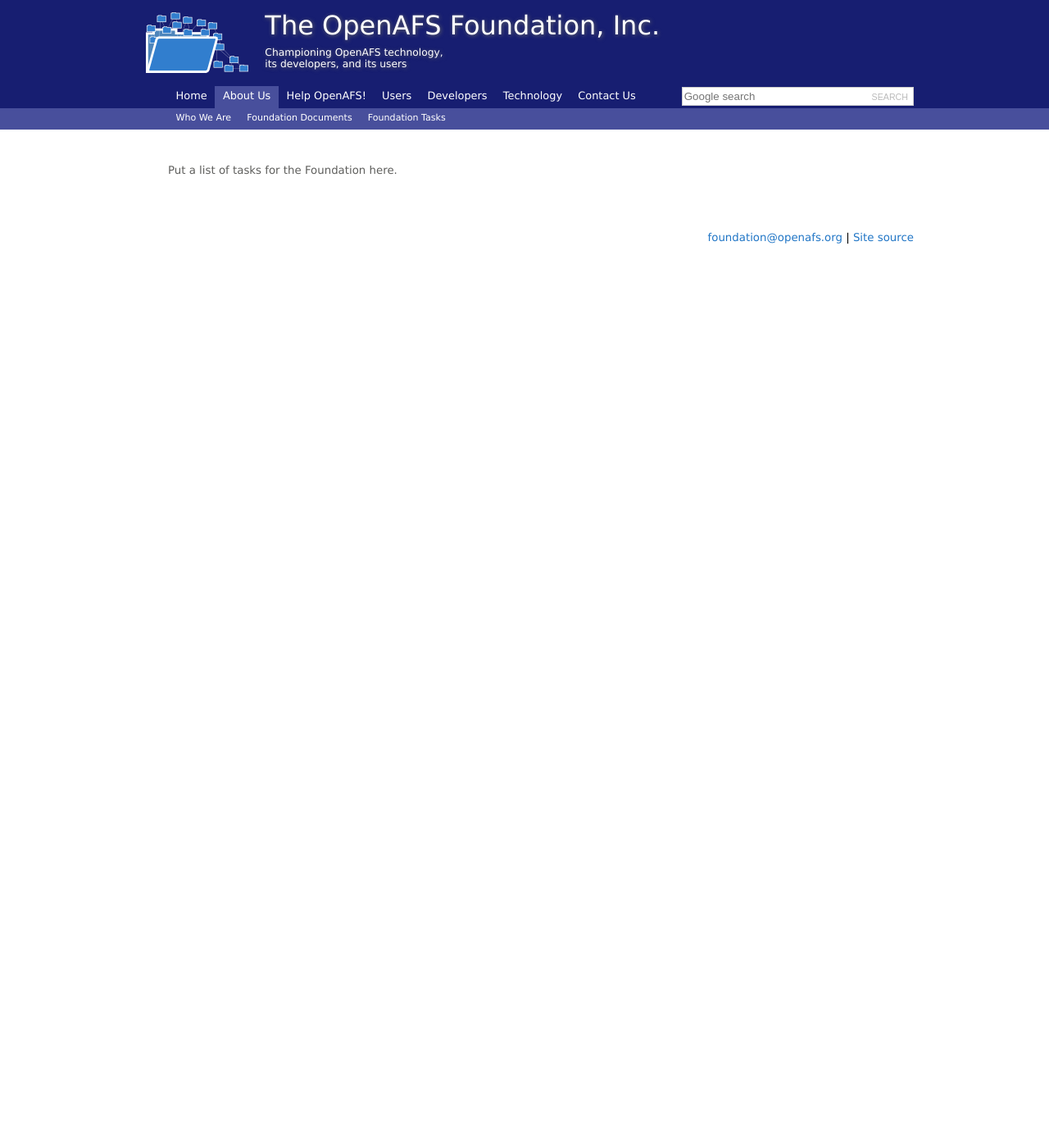
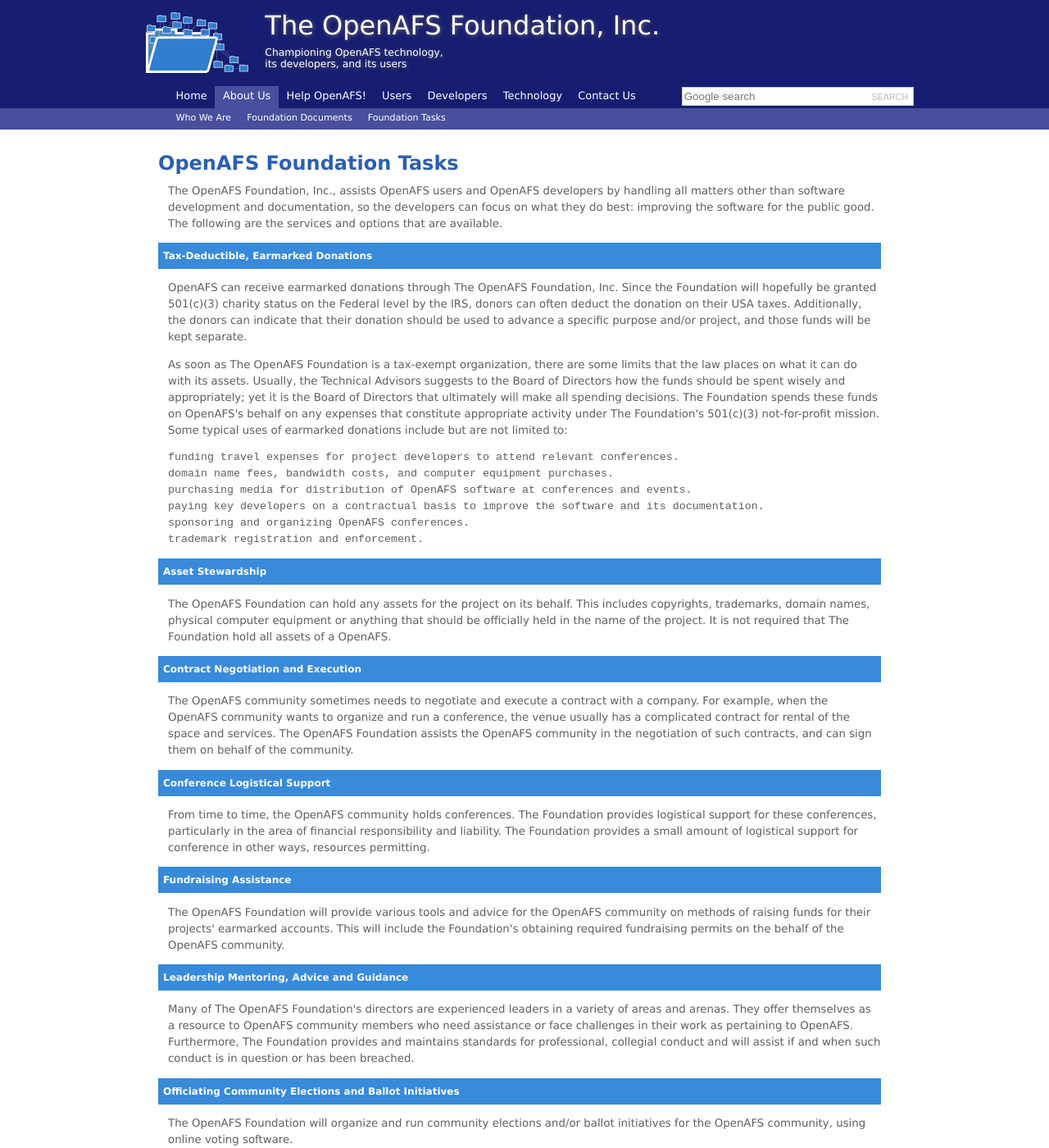
Before and after one commit to openafsfoundation/openafsfoundation.org, a Jekyll site: the page built from about/tasks/index.md, in a window 1280 px wide and 1400 px high. Shown: the whole window at 82% size. Built offline with Jekyll 4.4.1, drawn with Linux system fonts in a browser that asks for light colours; some of the changed text lies outside the part shown.

Commit message:
Initial text, edited from sfconservancy.org/members/services

```diff
--- a/about/tasks/index.md
+++ b/about/tasks/index.md
@@ -3,4 +3,46 @@
 nav: [about,tasks]
 ---
 
-Put a list of tasks for the Foundation here.
+## OpenAFS Foundation Tasks ##
+
+The OpenAFS Foundation, Inc., assists OpenAFS users and OpenAFS developers by handling all matters other than software development and documentation, so the developers can focus on what they do best: improving the software for the public good. The following are the services and options that are available.
+
+### Tax-Deductible, Earmarked Donations ###
+
+OpenAFS can receive earmarked donations through The OpenAFS Foundation, Inc. Since the Foundation will hopefully be granted 501(c)(3) charity status on the Federal level by the IRS, donors can often deduct the donation on their USA taxes. Additionally, the donors can indicate that their donation should be used to advance a specific purpose and/or project, and those funds will be kept separate.
+
+As soon as The OpenAFS Foundation is a tax-exempt organization, there are some limits that the law places on what it can do with its assets. Usually, the Technical Advisors suggests to the Board of Directors how the funds should be spent wisely and appropriately; yet it is the Board of Directors that ultimately will make all spending decisions. The Foundation spends these funds on OpenAFS's behalf on any expenses that constitute appropriate activity under The Foundation's 501(c)(3) not-for-profit mission. Some typical uses of earmarked donations include but are not limited to:
+
+    funding travel expenses for project developers to attend relevant conferences.
+    domain name fees, bandwidth costs, and computer equipment purchases.
+    purchasing media for distribution of OpenAFS software at conferences and events.
+    paying key developers on a contractual basis to improve the software and its documentation.
+    sponsoring and organizing OpenAFS conferences.
+    trademark registration and enforcement.
+
+### Asset Stewardship ###
+
+The OpenAFS Foundation can hold any assets for the project on its behalf. This includes copyrights, trademarks, domain names, physical computer equipment or anything that should be officially held in the name of the project. It is not required that The Foundation hold all assets of a OpenAFS.
+
+### Contract Negotiation and Execution ###
+
+The OpenAFS community sometimes needs to negotiate and execute a contract with a company. For example, when the OpenAFS community wants to organize and run a conference, the venue usually has a complicated contract for rental of the space and services. The OpenAFS Foundation assists the OpenAFS community in the negotiation of such contracts, and can sign them on behalf of the community.
+
+### Conference Logistical Support ###
+
+From time to time, the OpenAFS community holds conferences. The Foundation provides logistical support for these conferences, particularly in the area of financial responsibility and liability. The Foundation provides a small amount of logistical support for conference in other ways, resources permitting.
+
+### Fundraising Assistance ###
+
+The OpenAFS Foundation will provide various tools and advice for the OpenAFS community on methods of raising funds for their projects' earmarked accounts. This will include the Foundation's obtaining required fundraising permits on the behalf of the OpenAFS community.
+
+### Leadership Mentoring, Advice and Guidance ###
+
+Many of The OpenAFS Foundation's directors are experienced leaders in a variety of areas and arenas. They offer themselves as a resource to OpenAFS community members who need assistance or face challenges in their work as pertaining to OpenAFS. Furthermore, The Foundation provides and maintains standards for professional, collegial conduct and will assist if and when such conduct is in question or has been breached.
+
+### Officiating Community Elections and Ballot Initiatives ###
+
+The OpenAFS Foundation will organize and run community elections and/or ballot initiatives for the OpenAFS community, using online voting software.
+
+
+Those familiar with non-profit terminology will recognize most of these services as fiscal sponsorship services. This term is not particularly well known in the OpenAFS community, and many are confused by that term. However, if you are familiar with what a fiscal sponsor typically does in the non-profit sector, the term does fit many of services that The Foundation provides for members of the OpenAFS community.
```
